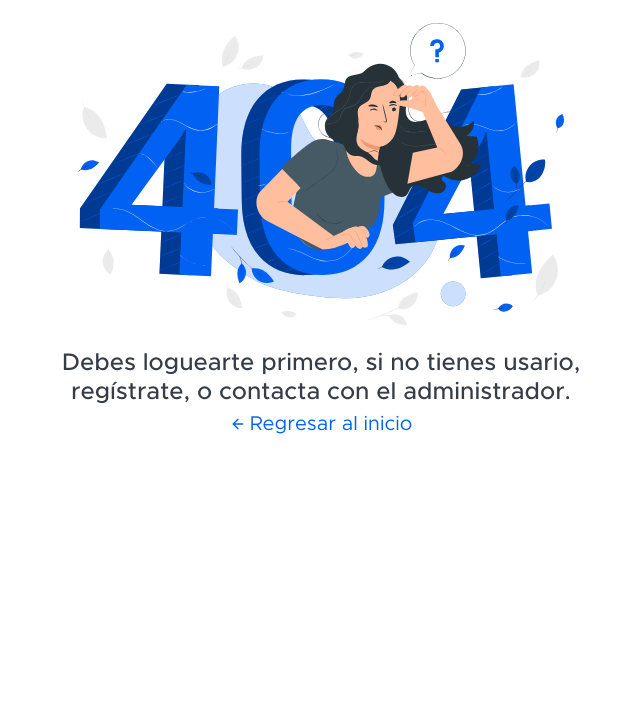
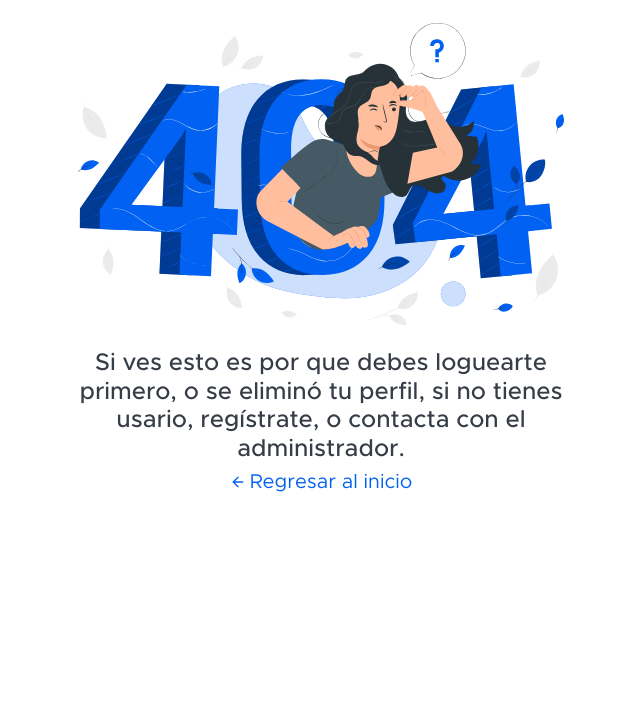
Before and after one commit to Charliedev-11095/PuntoVentaDjango, a Django app: page /error404/ in a window 1280 px wide. Shown: the part 25-729 px from the top of the page, without its empty margins (319-959 px from the left). Run offline with Django 4.2, Linux system fonts and the light colour scheme; some libraries are stand-ins or nearby versions.

Commit message:
es todo por ahora

```diff
--- a/ventas_app/templates/error-404.html
+++ b/ventas_app/templates/error-404.html
@@ -25,7 +25,7 @@
                                 <div class="text-center mt-4">
                                     <img class="img-fluid p-4" src="{%static 'assets/img/illustrations/404-error.svg'%}" alt="" />
 
-                                    <h1>Debes loguearte primero, si no tienes usario, regístrate, o contacta con el administrador.</h1>
+                                    <h1>Si ves esto es por que debes loguearte primero, o se eliminó tu perfil, si no tienes usario, regístrate, o contacta con el administrador.</h1>
 
                                     <a style="font-size: 20px;" class="text-arrow-icon" href="{% url 'login' %}">
                                         <i style="font-size: 20px;"  class="ms-0 me-1" data-feather="arrow-left"></i>
--- a/ventas_app/views.py
+++ b/ventas_app/views.py
@@ -73,6 +73,8 @@ def dashboard_view(request):
 
 
 def dashboard_datos(request):
+    if not request.user.is_authenticated:
+        return redirect('error')
     print(request)
     usuarios = list(Usuario.objects.all().values())
     datos = {'usuarios': usuarios}
```
Also changed, not shown: profile_pics/proxy-image_F97WcFG.png (added).
